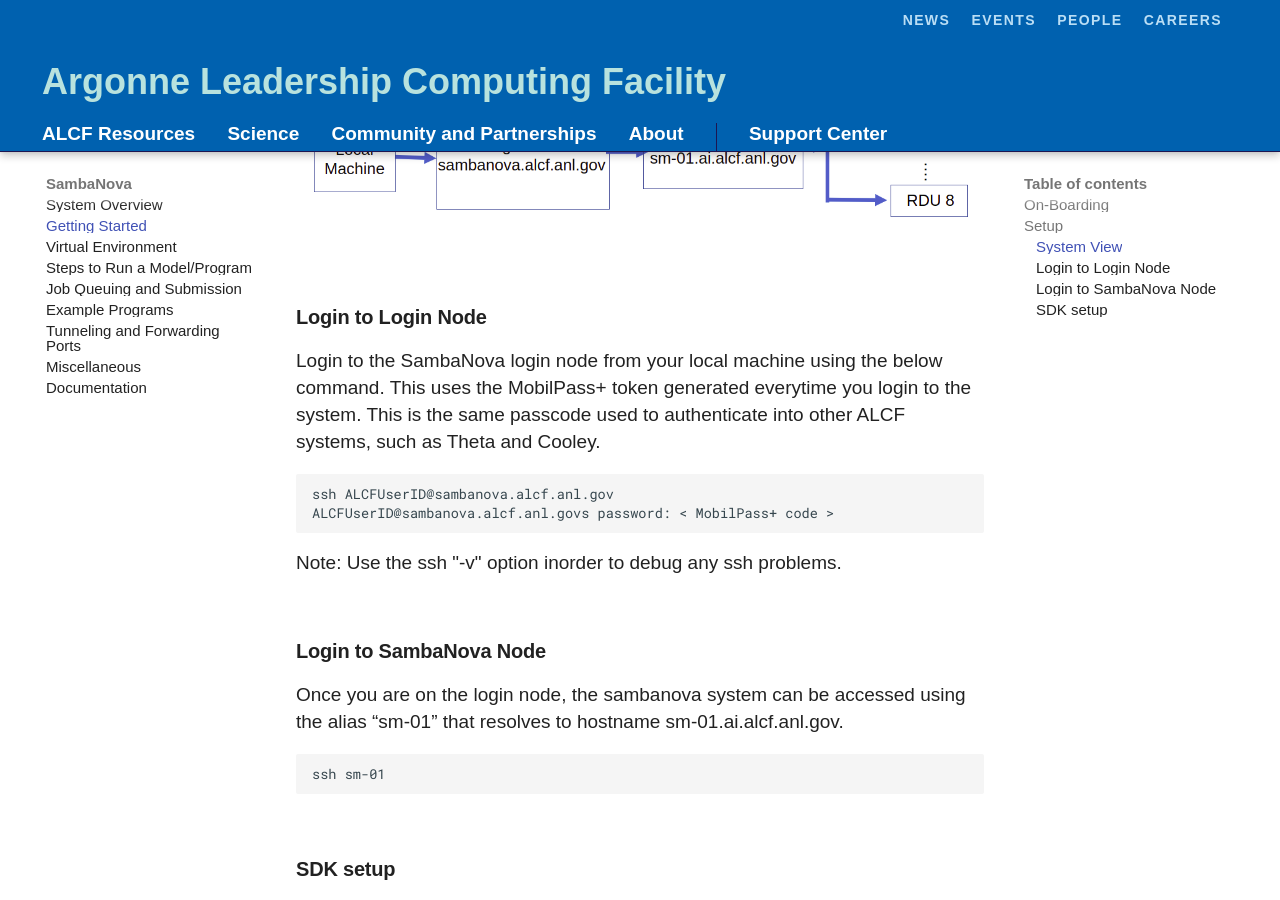
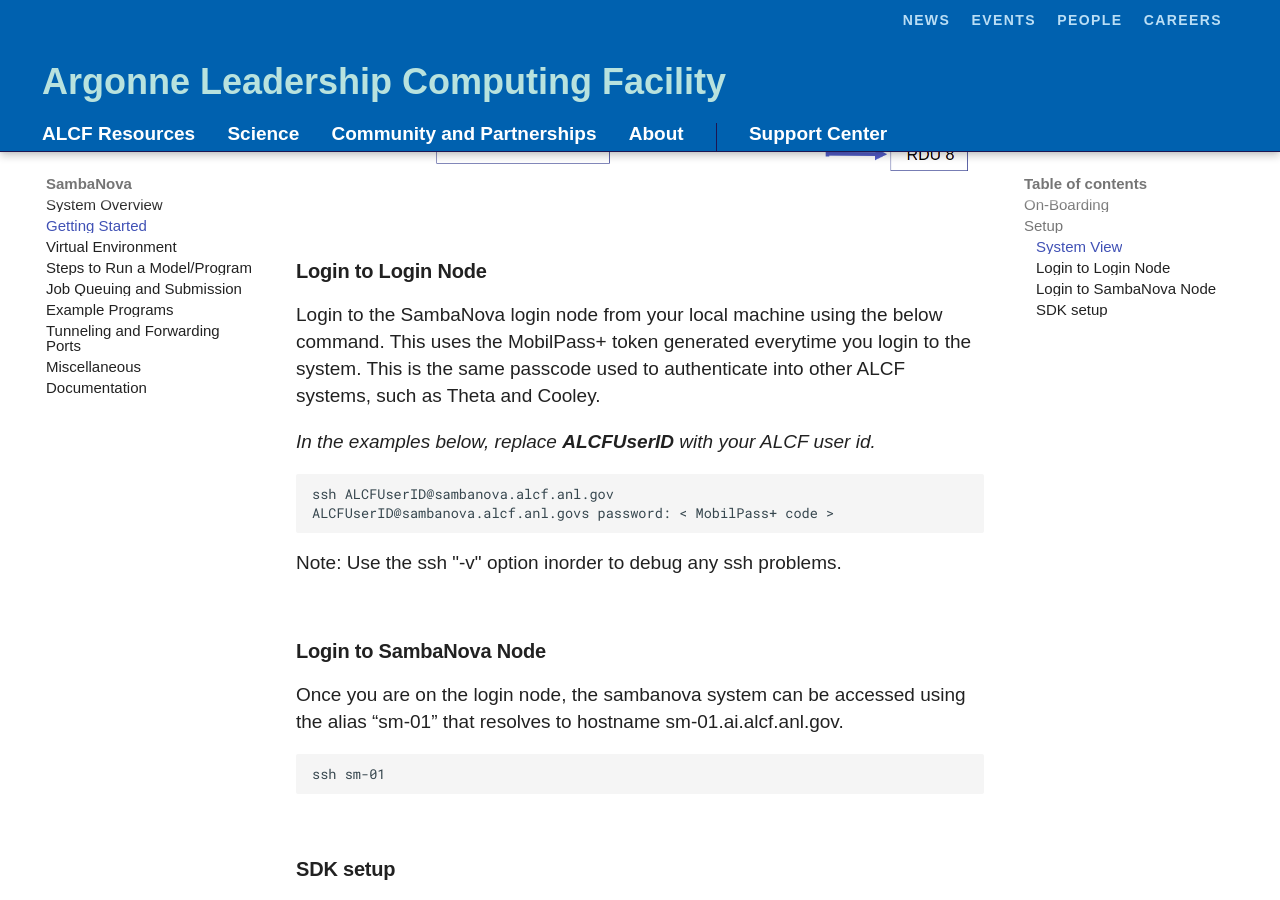
Before and after one commit to argonne-lcf/ai-testbed-userdocs, an MkDocs documentation site: the page built from docs/sambanova/Logging-into-a-SambaNova-Node.md, in a window 1280 px wide and 900 px high, scrolled down 741 px. Built offline with MkDocs 1.6.1 and Material for MkDocs 9.7.7, drawn with Linux system fonts in a browser that asks for light colours; some web fonts are replaced; comment, search, counter and statistics services are not loaded.

Commit message:
Minor edit.

````diff
--- a/docs/sambanova/Logging-into-a-SambaNova-Node.md
+++ b/docs/sambanova/Logging-into-a-SambaNova-Node.md
@@ -13,13 +13,13 @@
 This step requires a MFA passcode for authentication - a 8 digit passcode generated by an app on your mobile device, e.g., mobilePASS+.
 The second step is to login to a sambanova node from the login node.
 
-*In the examples below, replace* ***ALCFUserID*** *with your ALCF user id.*
-
 ![SambaNova System View](Log_in.png "SambaNova System View")
 
 ### Login to Login Node
 
 Login to the SambaNova login node from your local machine using the below command. This uses the MobilPass+ token generated everytime you login to the system. This is the same passcode used to authenticate into other ALCF systems, such as Theta and Cooley.
+
+*In the examples below, replace* ***ALCFUserID*** *with your ALCF user id.*
 
 ```bash
 ssh ALCFUserID@sambanova.alcf.anl.gov
````
